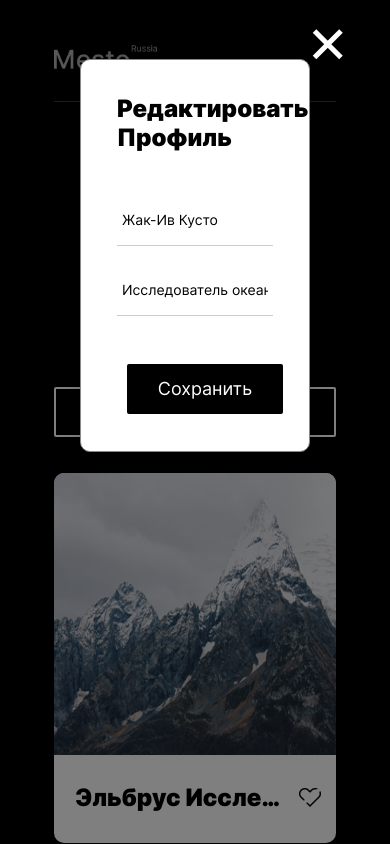
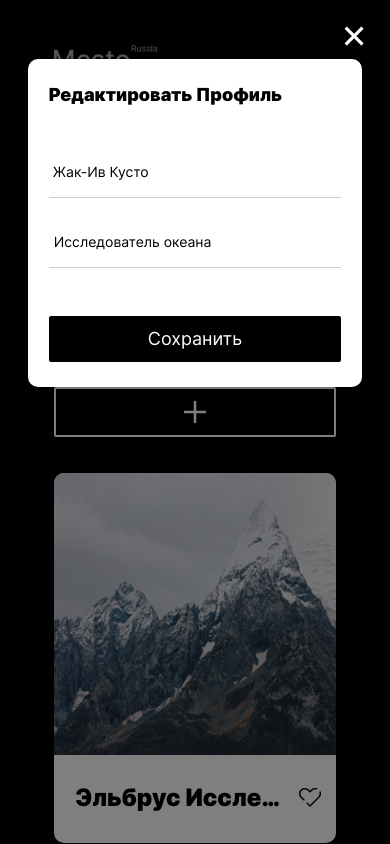
Before and after one commit to garbolovo/mesto, a plain HTML site: page index.html in a window 390 px wide. Both pictures are taken after a click on the element 292 px from the left and 298 px from the top of the page. Shown: the top 844 px of the page. Drawn offline with Linux system fonts and the light colour scheme.

Commit message:
formetted, popup close 320 fixed

```diff
--- a/blocks/elements/__item/elements__item.css
+++ b/blocks/elements/__item/elements__item.css
@@ -2,10 +2,7 @@
   background: white;
   background-size: 100px 100px;
   border-radius: 10px;
-
-
 }
-
 
 @media (max-width: 539px) {
   .elements__item {
--- a/blocks/elements/__picture/elements__picture.css
+++ b/blocks/elements/__picture/elements__picture.css
@@ -1,6 +1,5 @@
 .element__picture {
   max-width: 100%;
   min-height: 282px;
-
   border-radius: 10px 10px 0 0;
 }
--- a/blocks/elements/__text/elelements__text.css
+++ b/blocks/elements/__text/elelements__text.css
@@ -6,7 +6,6 @@
   line-height: 29px;
   font-weight: 900;
   max-width: 90%;
-
   text-overflow: ellipsis;
   white-space: nowrap;
   overflow: hidden;
--- a/blocks/header/header.css
+++ b/blocks/header/header.css
@@ -1,6 +1,6 @@
 .header {
   border-bottom: 1px solid #545454;
-    opacity: .7;
+  opacity: 0.7;
   max-width: 880px;
   padding: 0;
   margin: 0 auto;
--- a/blocks/page/page.css
+++ b/blocks/page/page.css
@@ -13,5 +13,5 @@
   padding-bottom: 1px;
   background: #000000;
   padding-top: 45px;
-    font-family: "Inter", 'Helvetica Neue', Arial, sans-serif;
+  font-family: "Inter", "Helvetica Neue", Arial, sans-serif;
 }
--- a/blocks/popup/__close/popup__close.css
+++ b/blocks/popup/__close/popup__close.css
@@ -8,7 +8,6 @@
   line-height: 0.5;
   text-align: center;
   color: #ffffff;
-
   position: absolute;
   top: -37px;
   right: -37px;
@@ -16,5 +15,17 @@
 
 .popup__close:hover {
   cursor: pointer;
-  opacity: .6;
+  opacity: 0.6;
 }
+
+@media (max-width: 539px) {
+  .popup__close {
+    width: 26px;
+    height: 26px;
+    right: -4px;
+    font-size: 42px;
+    text-align: left;
+    margin: 0;
+    padding: 0;
+  }
+}
--- a/blocks/popup/__edit-form/popup__edit-form.css
+++ b/blocks/popup/__edit-form/popup__edit-form.css
@@ -5,11 +5,24 @@
   border-radius: 10px;
   margin: 15% auto;
   padding: 34px 36px 37px 36px;
-  border: 1px solid #888;
-  width: 40%;
+  max-width: 430px;
   color: #000000;
   text-align: center;
   position: relative;
   display: flex;
   flex-direction: column;
 }
+
+@media(max-width: 768px) {
+  .popup__edit-form {
+    width: 50%;
+
+  }
+}
+@media(max-width: 539px) {
+  .popup__edit-form {
+    width: 75%;
+    padding: 25px 21px;
+
+  }
+}
--- a/blocks/popup/__name/popup__name.css
+++ b/blocks/popup/__name/popup__name.css
@@ -1,12 +1,11 @@
 .popup__name {
-  padding: 5px;
+  padding: 4px;
   margin: 0;
   margin-bottom: 30px;
   padding-bottom: 17px;
   border: 0;
   border-bottom: 1px solid rgba(0, 0, 0, 0.2);
   font-family: "Inter";
-
   text-align: left;
   color: #000000;
   font-weight: 400;
--- a/blocks/popup/__position/popup__position.css
+++ b/blocks/popup/__position/popup__position.css
@@ -4,7 +4,7 @@
   margin: 0;
   padding-bottom: 17px;
   border: 0;
-  border-bottom: 1px solid rgba(0, 0, 0, .2);
+  border-bottom: 1px solid rgba(0, 0, 0, 0.2);
   margin-bottom: 48px;
   text-align: left;
   color: #000000;
--- a/blocks/popup/__submit-button/popup__submit-button.css
+++ b/blocks/popup/__submit-button/popup__submit-button.css
@@ -1,8 +1,7 @@
 .popup__submit-button {
   border: 0;
   max-width: 100%;
-  margin: 0 10px;
-  /*display: block;*/
+  margin: 0;
   width: 100%;
   text-align: center;
   min-height: 50px;
@@ -12,10 +11,17 @@
   font-weight: 400;
   font-size: 18px;
   line-height: 22px;
-
 }
 
 .popup__submit-button:hover {
   cursor: pointer;
-  opacity: .8;
+  opacity: 0.8;
 }
+
+
+@media(max-width: 539px) {
+  .popup__submit-button {
+    margin: 0;
+    min-height: 46px;
+  }
+}
--- a/blocks/popup/__title/popup__title.css
+++ b/blocks/popup/__title/popup__title.css
@@ -2,13 +2,16 @@
   padding: 0;
   margin: 0;
   margin-bottom: 54px;
-
-
   color: #000000;
   font-weight: 900;
   font-size: 24px;
   line-height: 29px;
-
-
   text-align: left;
 }
+
+@media(max-width: 539px) {
+  .popup__title {
+    font-size: 18px;
+    line-height: 21px;
+  }
+}
--- a/blocks/popup/popup.css
+++ b/blocks/popup/popup.css
@@ -8,7 +8,6 @@
   width: 100%; /* Full width */
   height: 100%; /* Full height */
   overflow: auto; /* Enable scroll if needed */
-  background-color: rgb(0,0,0); /* Fallback color */
-  background-color: rgba(0,0,0,0.5); /* Black w/ opacity */
-
+  background-color: rgb(0, 0, 0); /* Fallback color */
+  background-color: rgba(0, 0, 0, 0.5); /* Black w/ opacity */
 }
--- a/scripts/script.js
+++ b/scripts/script.js
@@ -57,8 +57,8 @@ saveForm.addEventListener('click', (event) => {
 
 
 //like logic
-likes.forEach(function(like) {
-  like.addEventListener('click', function(event) {
+likes.forEach(function (like) {
+  like.addEventListener('click', function (event) {
     this.classList.toggle('elements__like_is-liked');
   })
 })
```
Also changed, not shown: blocks/elements/__like/elements__like.css (line endings or trailing spaces), blocks/popup/_shown/popup_shown.css (line endings or trailing spaces). Lines whose indentation alone changed are shown as unchanged.
